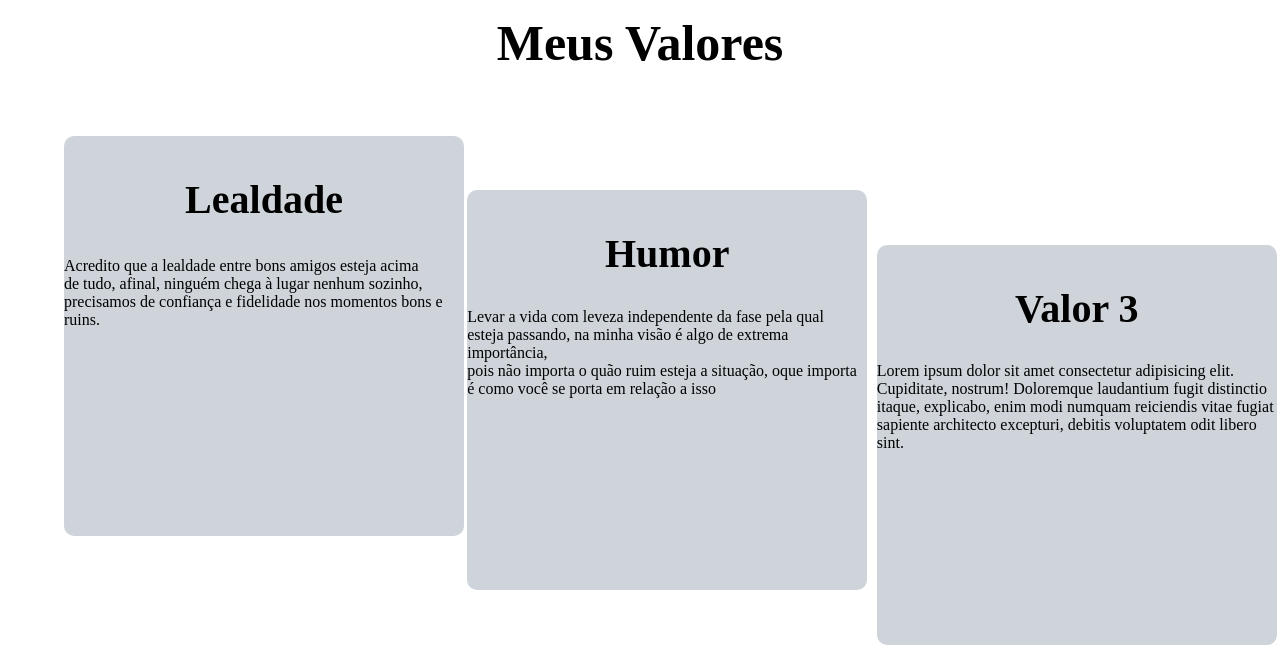
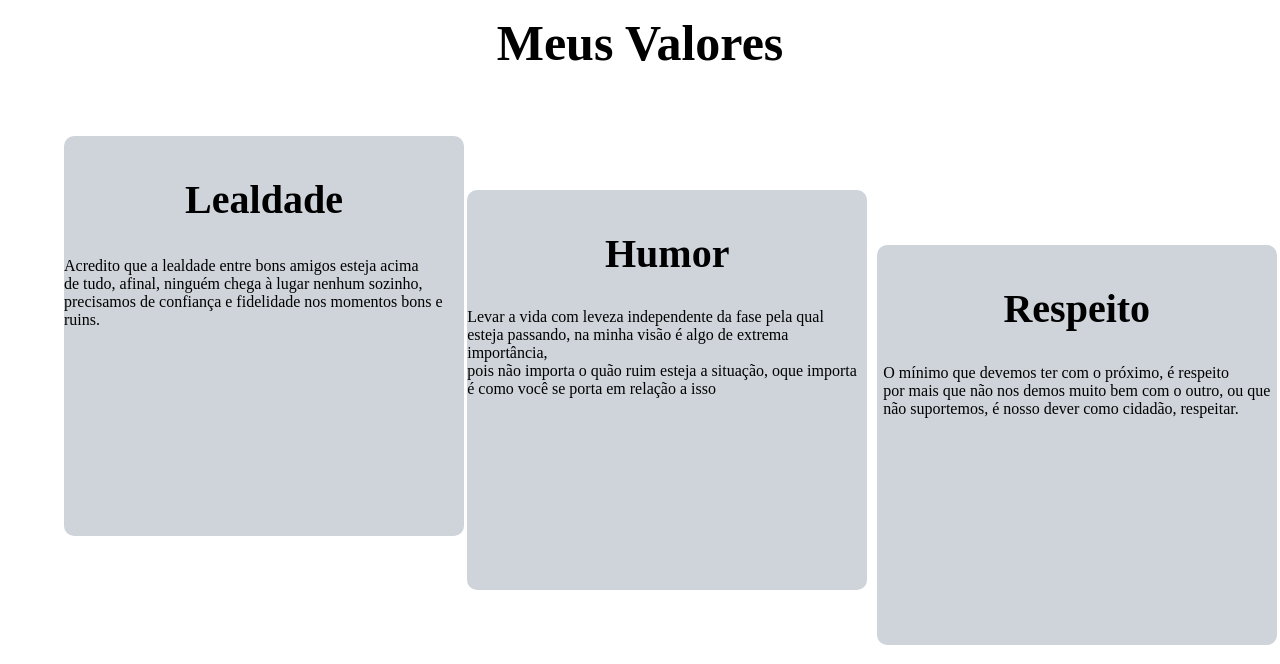
Before and after one commit to llucasbonfim/projeto-individual, a website: page site/public/valores.html in a window 1280 px wide. Shown: the part 136-800 px from the top of the page. Drawn offline with Linux system fonts and the light colour scheme.

Commit message:
atualizando tela de valores

```diff
--- a/site/public/valores.html
+++ b/site/public/valores.html
@@ -54,10 +54,12 @@
 
             <div class="valor3">
                 <div class="valorh3">
-                    <h2>Valor 3</h2>
+                    <h2>Respeito</h2>
                 </div>
                 <br>
-                <p>Lorem ipsum dolor sit amet consectetur adipisicing elit. Cupiditate, nostrum! Doloremque laudantium fugit distinctio itaque, explicabo, enim modi numquam reiciendis vitae fugiat sapiente architecto excepturi, debitis voluptatem odit libero sint.</p>
+                <p>O mínimo que devemos ter com o próximo, é respeito <br>
+                por mais que não nos demos muito bem com o outro, ou que <br>
+                não suportemos, é nosso dever como cidadão, respeitar.</p>
             </div>
         </div>
     </div>
```
